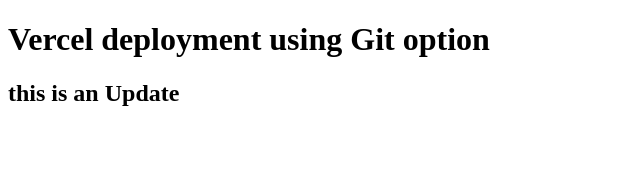
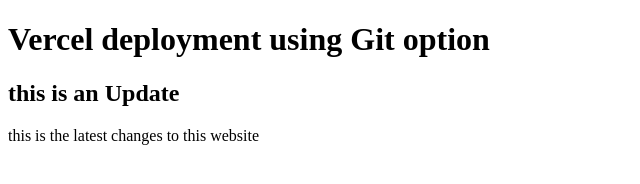
Before and after one commit to unclebay143/vercel-git-option, a plain HTML site: page index.html in a window 1280 px wide. Shown: the whole page, without its empty margins (0-640 px from the left). Drawn offline with Linux system fonts and the light colour scheme.

Commit message:
Chore: add new content to index.html

```diff
--- a/index.html
+++ b/index.html
@@ -8,5 +8,6 @@
   <body>
     <h1>Vercel deployment using Git option</h1>
     <h2>this is an Update</h2>
+    <p>this is the latest changes to this website</p>
   </body>
 </html>
```
